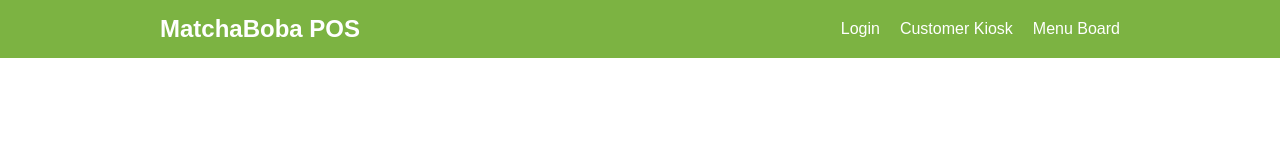
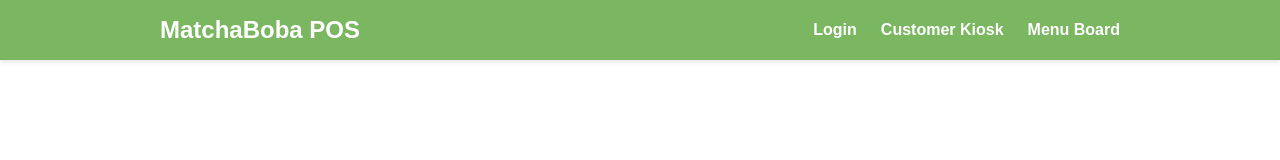
Before and after one commit to CSCE331-Fall2025-900-911/project3-gang-y2, a React app in the folder myapp/frontend/: page /kiosk in a window 1280 px wide. Shown: the top 160 px of the page. Built offline with nearby package versions, Linux system fonts and the light colour scheme; no server answers; the HTML template or start-up script is replaced by a standard one.

Commit message:
preliminary manager screen and changed login for manager testing

```diff
--- a/myapp/frontend/src/Login.jsx
+++ b/myapp/frontend/src/Login.jsx
@@ -10,6 +10,8 @@ function Login() {
   const handleLogin = (e) => {
     e.preventDefault();
     console.log("Login attempted with:", username, password);
+    navigate("/manager");
+
   };
 
   return (
--- /dev/null
+++ b/myapp/frontend/src/ManagerDash.css
@@ -0,0 +1,63 @@
+
+.manager-page {
+  background-color: white;
+  min-height: 100vh;
+  color: #333;
+  font-family: Arial, sans-serif;
+}
+
+.navbar {
+  background-color: #7bb661;
+  color: white;
+  padding: 1rem 2rem;
+  box-shadow: 0px 2px 4px rgba(0, 0, 0, 0.1);
+}
+
+.nav-container {
+  display: flex;
+  justify-content: space-between;
+  align-items: center;
+}
+
+.logo {
+  font-size: 1.5rem;
+  font-weight: bold;
+  color: white;
+}
+
+.nav-links {
+  list-style: none;
+  display: flex;
+  gap: 1.5rem;
+}
+
+.nav-links a {
+  text-decoration: none;
+  color: white;
+  font-weight: bold;
+  transition: color 0.2s;
+}
+
+.nav-links a:hover {
+  color: #e8f5e9;
+}
+
+.content {
+  display: flex;
+  flex-direction: column;
+  justify-content: center;
+  align-items: center;
+  height: 80vh;
+  text-align: center;
+}
+
+.manager-title {
+  font-size: 2rem;
+  font-weight: bold;
+  margin-bottom: 1rem;
+}
+
+.manager-subtext {
+  color: #555;
+  font-size: 1.1rem;
+}
--- /dev/null
+++ b/myapp/frontend/src/ManagerDash.jsx
@@ -0,0 +1,29 @@
+import React from "react";
+import { Link } from "react-router-dom";
+import "./ManagerDash.css";
+
+function ManagerDash() {
+  return (
+    <div className="manager-page">
+      <nav className="navbar">
+        <div className="nav-container">
+          <h1 className="logo">MatchaBoba POS</h1>
+          <ul className="nav-links">
+            <li><Link to="/">Back to Landing</Link></li>
+            <li><Link to="/employees">Employees</Link></li>
+            <li><Link to="/inventory">Inventory</Link></li>
+            <li><Link to="/menu-items">Menu Items</Link></li>
+            <li><Link to="/reports">Reports</Link></li>
+          </ul>
+        </div>
+      </nav>
+
+      <main className="content">
+        <h2 className="manager-title">Manager View</h2>
+        <p className="manager-subtext">Use the navigation above to manage store operations.</p>
+      </main>
+    </div>
+  );
+}
+
+export default ManagerDash;
--- a/myapp/frontend/src/main.jsx
+++ b/myapp/frontend/src/main.jsx
@@ -4,6 +4,7 @@ import { BrowserRouter, Routes, Route } from "react-router-dom";
 import App from "./App.jsx";
 import Login from "./Login.jsx";
 import Kiosk from "./Kiosk.jsx";
+import ManagerDashboard from "./ManagerDash.jsx";
 import "./index.css";
 
 ReactDOM.createRoot(document.getElementById("root")).render(
@@ -13,6 +14,7 @@ ReactDOM.createRoot(document.getElementById("root")).render(
         <Route path="/" element={<App />} />
         <Route path="/login" element={<Login />} />
         <Route path="/kiosk" element={<Kiosk />} />
+        <Route path="/manager" element={<ManagerDashboard />} />
       </Routes>
     </BrowserRouter>
   </React.StrictMode>
```
